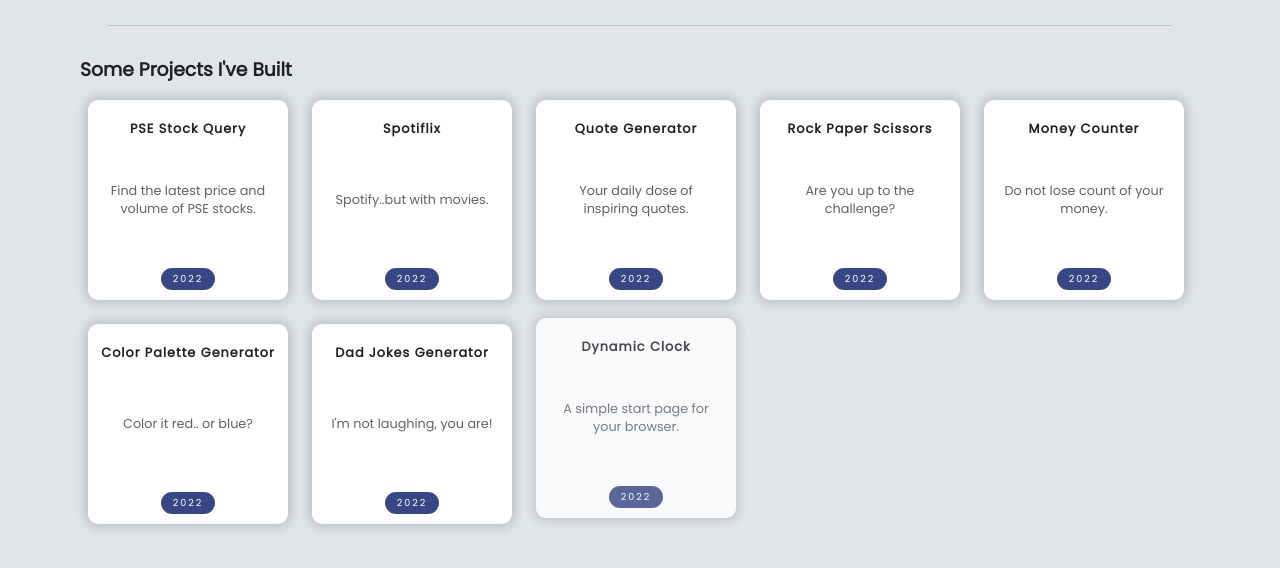
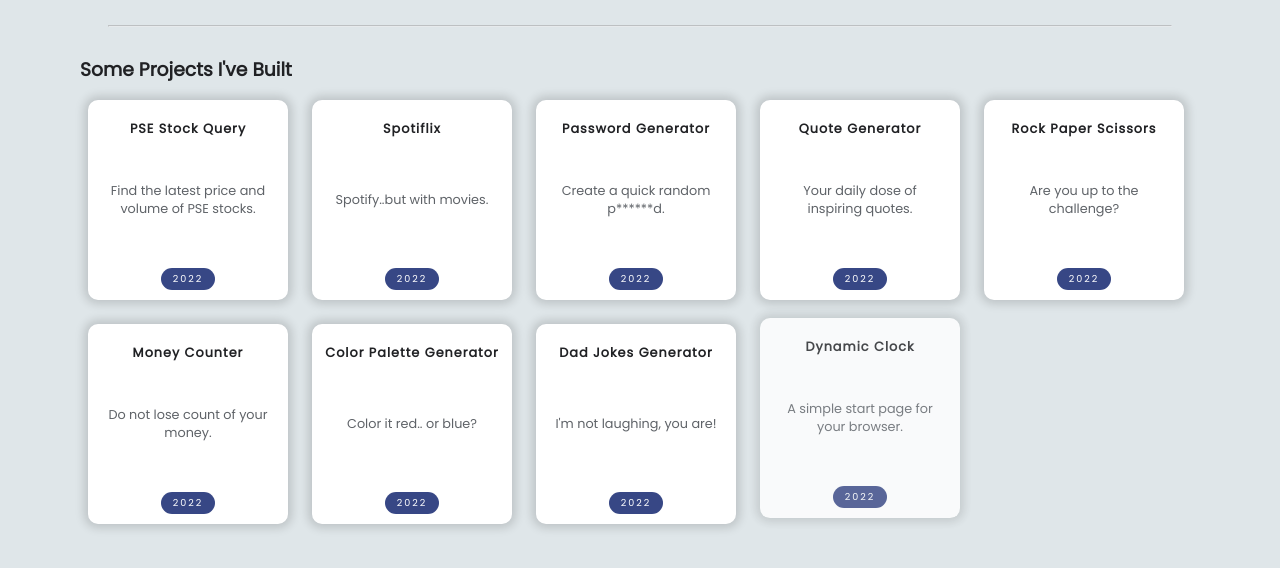
Before and after one commit to Lancerio/portfolio-website, a plain HTML site: page index.html in a window 1280 px wide. Shown: the part 276-844 px from the top of the page. Drawn offline with Linux system fonts and the light colour scheme.

Commit message:
added password generator

```diff
--- a/index.html
+++ b/index.html
@@ -37,6 +37,12 @@
                     <p class="project-desc">Spotify..but with movies.</p>
                     <p class="project-year">2022</p>
                     <a href="https://lancerio.github.io/spotify-clone/"><span class="link"></span></a>
+                </div>
+                <div class="project-wrapper" style="--order: 3">
+                    <p class="project-name">Password Generator</p>
+                    <p class="project-desc">Create a quick random p******d. </p>
+                    <p class="project-year">2022</p>
+                    <a href="https://lancerio.github.io/password-generator/"><span class="link"></span></a>
                 </div>
                 <div class="project-wrapper" style="--order: 4">
                     <p class="project-name">Quote Generator</p>
```
